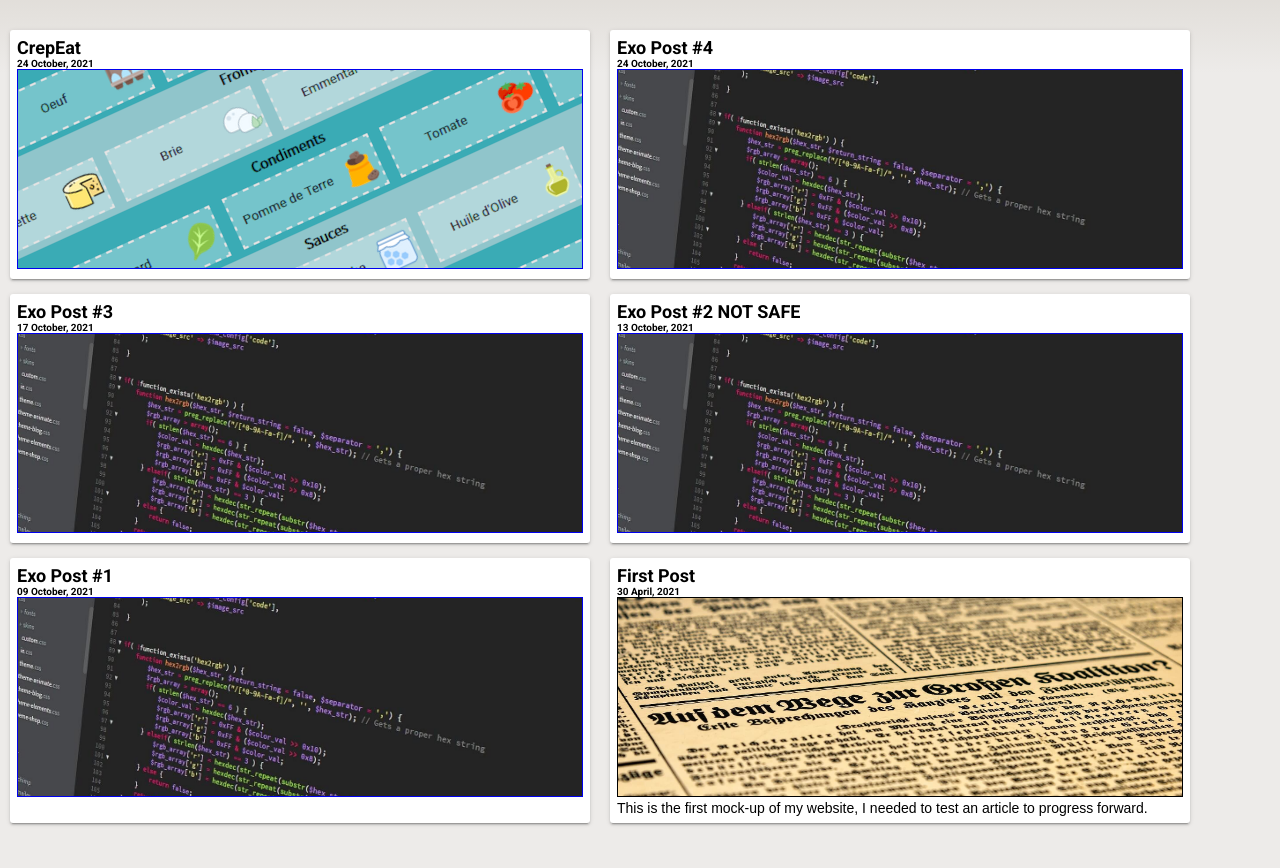
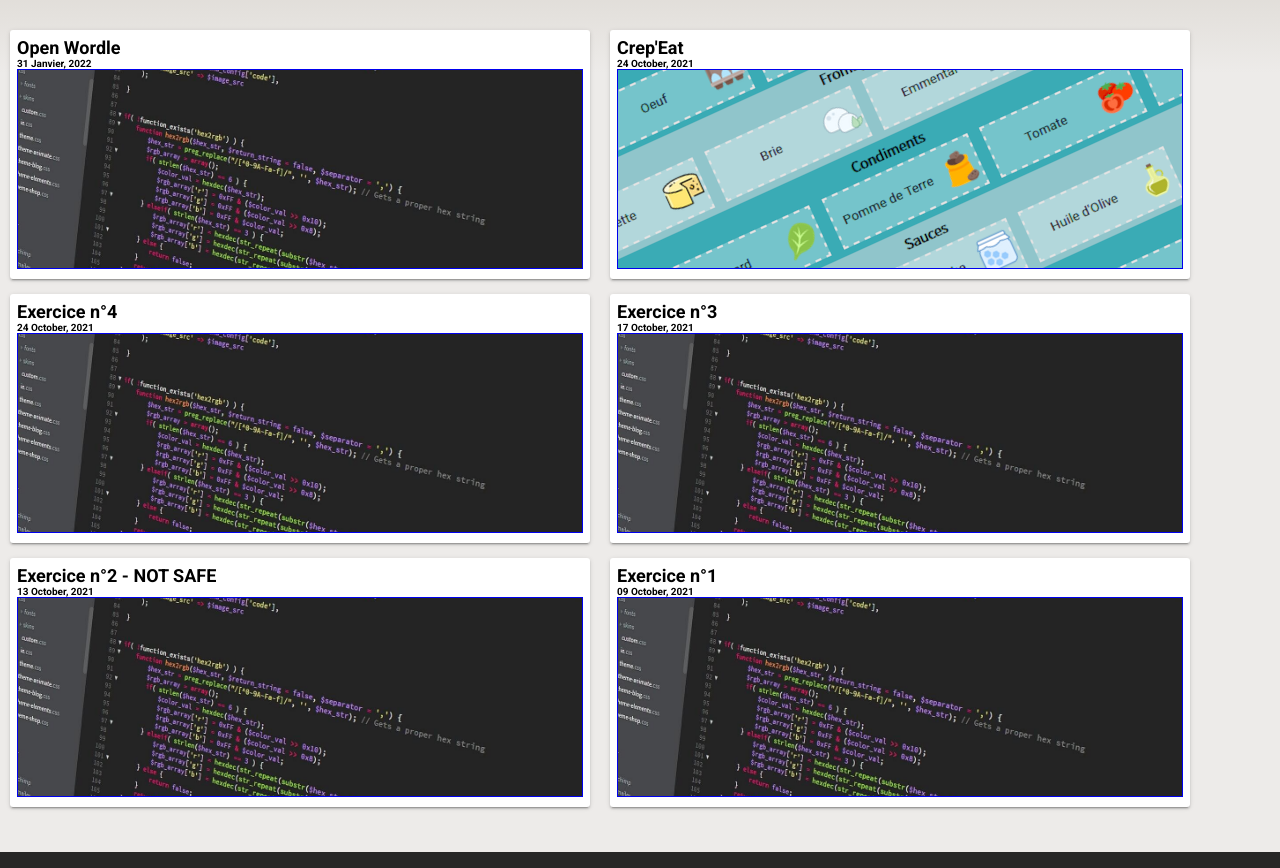
Before and after one commit to Duschmolll/Duschmoll, a PHP site: page / in a window 1280 px wide. Shown: the part 43-911 px from the top of the page. Run offline with PHP 8.4, Linux system fonts and the light colour scheme.

Commit message:
Automating the creation of articles.

```diff
--- a/duschmoll/index.php
+++ b/duschmoll/index.php
@@ -1,72 +1,9 @@
 <?php include_once "include/header.php" ?>
 
 <body>
-    <div class="main">
 
-        <section id="article">
-            <!-- CrepEat -->
+    <div class="main"></div>
 
-            <h2>CrepEat</h2>
-            <h5>24 October, 2021</h5>
-            <a href="page/crepeat">
-                <img src="res/img/crepeat.png" alt="Image of Crepeat game" class="image" style="object-fit: none; background: grey;">
-            </a>
-
-        </section>
-
-        <section id="article">
-            <!-- Exo#4 -->
-
-            <h2>Exo Post #4</h2>
-            <h5>24 October, 2021</h5>
-            <a href="page/exercices/exo4.php">
-                <img src="res/img/coding.jpg" alt="Image with code" class="image">
-            </a>
-
-        </section>
-
-        <section id="article">
-            <!-- Exo#3 -->
-
-            <h2>Exo Post #3</h2>
-            <h5>17 October, 2021</h5>
-            <a href="page/exercices/exo3.php">
-                <img src="res/img/coding.jpg" alt="Image with code" class="image">
-            </a>
-
-        </section>
-
-        <section id="article">
-            <!-- Exo#2 -->
-
-            <h2>Exo Post #2 NOT SAFE</h2>
-            <h5>13 October, 2021</h5>
-            <a href="page/exercices/exo2.php">
-                <img src="res/img/coding.jpg" alt="Image with code" class="image">
-            </a>
-
-        </section>
-
-        <section id="article">
-            <!-- Exo#2 -->
-
-            <h2>Exo Post #1</h2>
-            <h5>09 October, 2021</h5>
-            <a href="page/exercices/exo1.php">
-                <img src="res/img/coding.jpg" alt="Image with code" class="image">
-            </a>
-
-        </section>
-
-        <section id="article">
-
-            <h2>First Post</h2>
-            <h5>30 April, 2021</h5>
-            <img src="res/img/newspaper.jpg" alt="Image of newspaper" class="image">
-            <p>This is the first mock-up of my website, I needed to test an article to progress forward.</p>
-
-        </section>
-
-    </div>
-
+    <script src="res/js/object.js"></script>
+    <script src="res/js/index.js"></script>
     <?php include_once "include/footer.php" ?>
--- /dev/null
+++ b/duschmoll/res/js/index.js
@@ -0,0 +1,28 @@
+
+//Creating the article link.
+
+const target = document.getElementsByClassName('main');
+
+for (let k = (pageList.length - 1); k >= 0; k--) {
+
+    const sectionOfArticle = document.createElement('section');
+    sectionOfArticle.id = ('article');
+    const headerOfArticle = document.createElement('h2');
+    headerOfArticle.innerHTML = pageList[k].name;
+    const dateOfArticle = document.createElement('h5');
+    dateOfArticle.innerHTML = pageList[k].date;
+    const pageOfArticle = document.createElement('a');
+    pageOfArticle.href = pageList[k].href;
+    const imgOfArticle = document.createElement('img');
+    imgOfArticle.src = pageList[k].img;
+    imgOfArticle.alt = pageList[k].alt;
+    imgOfArticle.style = pageList[k].style;
+    imgOfArticle.classList.add('image');
+
+    target[0].appendChild(sectionOfArticle);
+    sectionOfArticle.appendChild(headerOfArticle);
+    sectionOfArticle.appendChild(dateOfArticle);
+    sectionOfArticle.appendChild(pageOfArticle);
+    pageOfArticle.appendChild(imgOfArticle);
+
+}
--- /dev/null
+++ b/duschmoll/res/js/object.js
@@ -0,0 +1,69 @@
+//Setting up the page objects.
+
+const pageList = new Array(
+    {
+        id: 'exerciceOne',
+        name: 'Exercice n°1',
+        date: '09 October, 2021',
+        href: 'page/exercice/exo1.php',
+        img: 'res/img/coding.jpg',
+        alt: 'Image with code',
+        desc: '',
+        style: ''
+    },
+
+    {
+        id: 'exerciceTwo',
+        name: 'Exercice n°2 - NOT SAFE',
+        date: '13 October, 2021',
+        href: 'page/exercice/exo2.php',
+        img: 'res/img/coding.jpg',
+        alt: 'Image with code',
+        desc: '',
+        style: ''
+    },
+
+    {
+        id: 'exerciceThree',
+        name: 'Exercice n°3',
+        date: '17 October, 2021',
+        href: 'page/exercice/exo3.php',
+        img: 'res/img/coding.jpg',
+        alt: 'Image with code',
+        desc: '',
+        style: ''
+    },
+
+    {
+        id: 'exerciceFour',
+        name: 'Exercice n°4',
+        date: '24 October, 2021',
+        href: 'page/exercice/exo4.php',
+        img: 'res/img/coding.jpg',
+        alt: 'Image with code',
+        desc: '',
+        style: ''
+    },
+
+    {
+        id: 'crepeat',
+        name: 'Crep\'Eat',
+        date: '24 October, 2021',
+        href: 'page/crepeat',
+        img: 'res/img/crepeat.png',
+        alt: 'Image with code',
+        desc: '',
+        style: 'object-fit: none; background: grey;'
+    },
+
+    {
+        id: 'openWordle',
+        name: 'Open Wordle',
+        date: '31 Janvier, 2022',
+        href: 'page/openwordle',
+        img: 'res/img/coding.jpg',
+        alt: 'Image with code',
+        desc: '',
+        style: ''
+    }
+);
```
Also changed, not shown: duschmoll/page/openwordle/index.php (added, +21 -0 lines), duschmoll/page/exercice/exo0_template.php (renamed from duschmoll/page/exercices/exo0_template.php), duschmoll/page/exercice/exo1.php (renamed from duschmoll/page/exercices/exo1.php), duschmoll/page/exercice/exo2.php (renamed from duschmoll/page/exercices/exo2.php), duschmoll/page/exercice/exo3.php (renamed from duschmoll/page/exercices/exo3.php), duschmoll/page/exercice/exo4.php (renamed from duschmoll/page/exercices/exo4.php), duschmoll/page/openwordle/js/openwordle.js (added).
